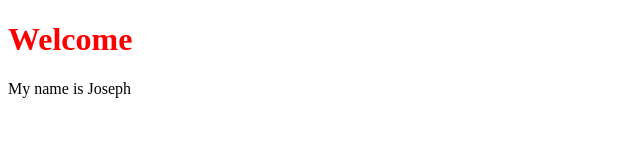
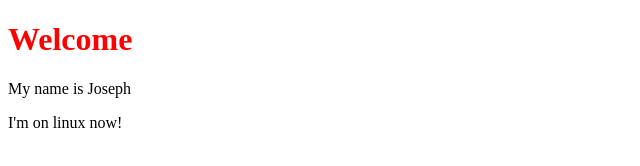
Before and after one commit to nift-y/website, a plain HTML site: page index.html in a window 1280 px wide. Shown: the whole page, without its empty margins (0-640 px from the left). Drawn offline with Linux system fonts and the light colour scheme.

Commit message:
added message on Linux

```diff
--- a/index.html
+++ b/index.html
@@ -9,6 +9,7 @@
     <body>
         <h1>Welcome</h1>
         <p>My name is Joseph</p>
+        <p>I'm on linux now!</p>
     </body>
 
 
```
